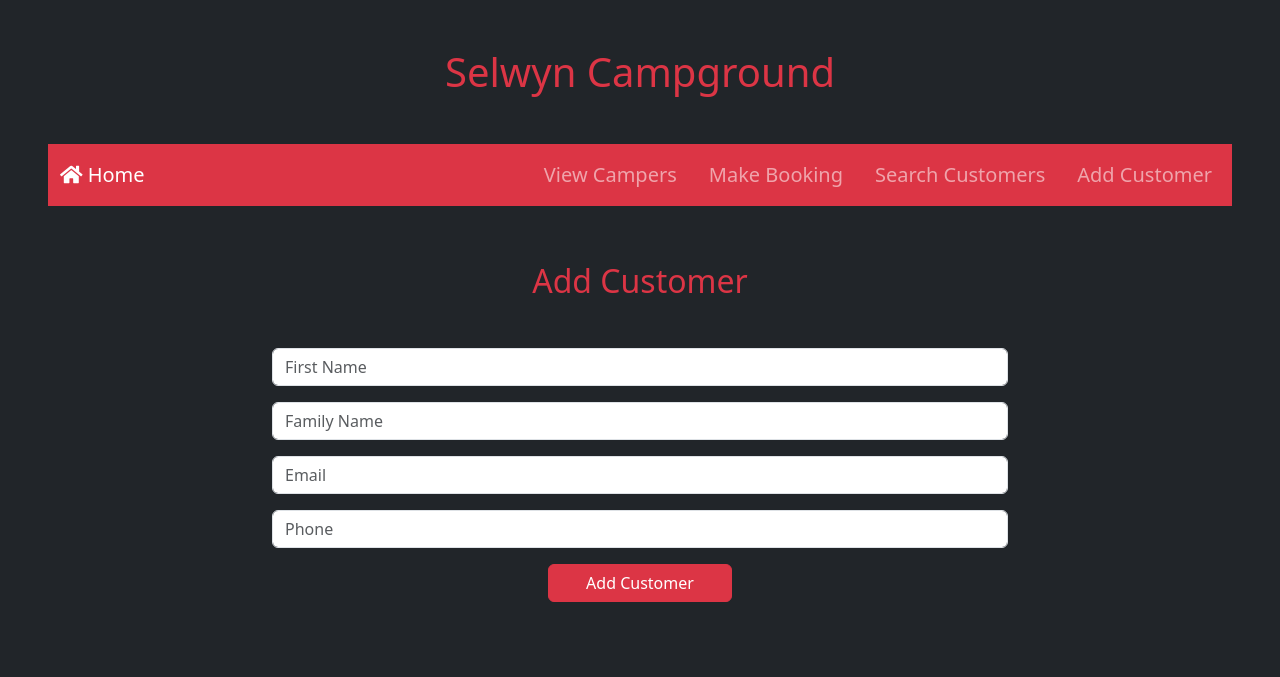
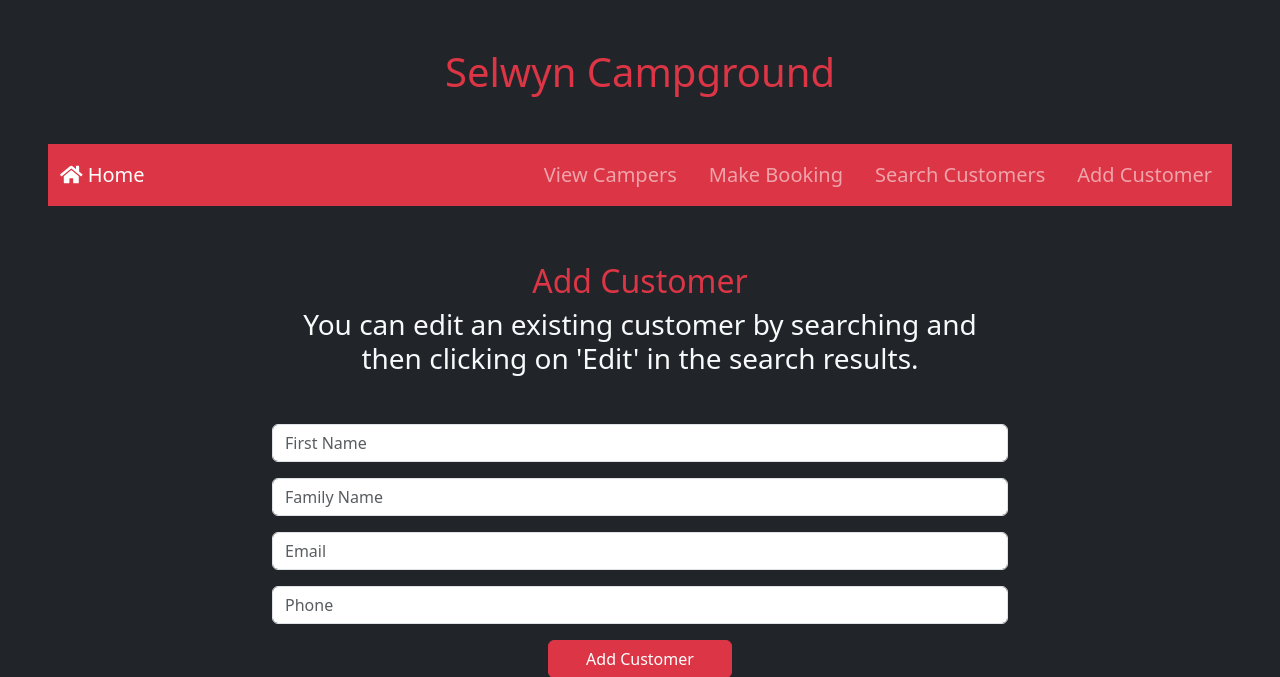
Before and after one commit to sue-zadeh/Sql-Python-Flask, a Flask app: page /add_edit_customer in a window 1280 px wide. Shown: the top 677 px of the page. Run offline with Flask 3, Linux system fonts and the light colour scheme; some libraries are stand-ins or nearby versions.

Commit message:
edit customer

```diff
--- a/app.py
+++ b/app.py
@@ -122,9 +122,6 @@ def search_customers():
 
 
 # add_edit_customer
-# app.py
-
-# app.py
 
 @app.route('/add_edit_customer', methods=['GET', 'POST'])
 def add_edit_customer():
--- a/templates/addeditcustomer.html
+++ b/templates/addeditcustomer.html
@@ -5,6 +5,13 @@
     <div class="row justify-content-center">
         <div class="col-md-8">
             <h2 class="text-danger text-center mt-2">{{ mode }} Customer</h2>
+            <h3 class="text-center text-light">
+                {% if mode == 'Edit' %}
+                    If you want to add a new customer, please click on the 'Edit Customer' item in the navbar to switch to 'Add Customer'.
+                {% else %}
+                    You can edit an existing customer by searching and then clicking on 'Edit' in the search results.
+                {% endif %}
+            </h3>
 
         <!-- Flash messages -->
         {% with messages = get_flashed_messages(with_categories=true) %}
@@ -15,7 +22,7 @@
             {% endif %}
         {% endwith %}
 
-    <!--form for adding customer-->
+        <!--form for adding and editing customer-->
         <form action="{{ url_for('add_edit_customer') }}" method="post" class="needs-validation novalidate mt-5">
             <input type="hidden" name="customer_id" value="{{ customer[0] if customer else '' }}">
             <div class="mb-3">
```
Also changed, not shown: templates/base.html (indentation only). Lines whose indentation alone changed are shown as unchanged.
